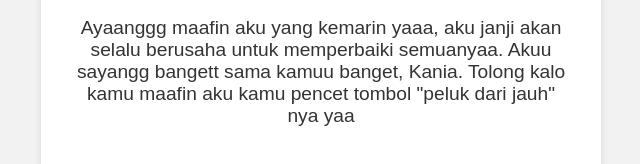
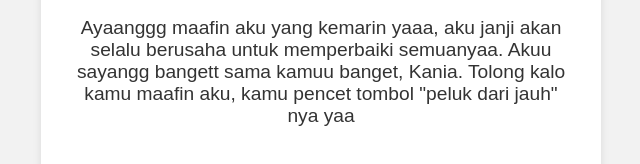
Before and after one commit to IrfanHidayatullah-Zhin/untukkania, a plain HTML site: page index.html in a window 1280 px wide. Shown: the part 444-608 px from the top of the page, 319-959 px from the left. Drawn offline with Linux system fonts and the light colour scheme.

Commit message:
Update index.html

```diff
--- a/index.html
+++ b/index.html
@@ -118,7 +118,7 @@
         <div class="gif-container">
             <img src="sad-sad-cat.gif" alt="GIF untuk Kania">
         </div>
-        <p>Ayaanggg maafin aku yang kemarin yaaa, aku janji akan selalu berusaha untuk memperbaiki semuanyaa. Akuu sayangg bangett sama kamuu banget, Kania. Tolong kalo kamu maafin aku kamu pencet tombol "peluk dari jauh" nya yaa</p>
+        <p>Ayaanggg maafin aku yang kemarin yaaa, aku janji akan selalu berusaha untuk memperbaiki semuanyaa. Akuu sayangg bangett sama kamuu banget, Kania. Tolong kalo kamu maafin aku, kamu pencet tombol "peluk dari jauh" nya yaa</p>
         <a href="javascript:void(0)" class="button" onclick="showModal()">Peluk dari jauh</a>
     </div>
 
```
